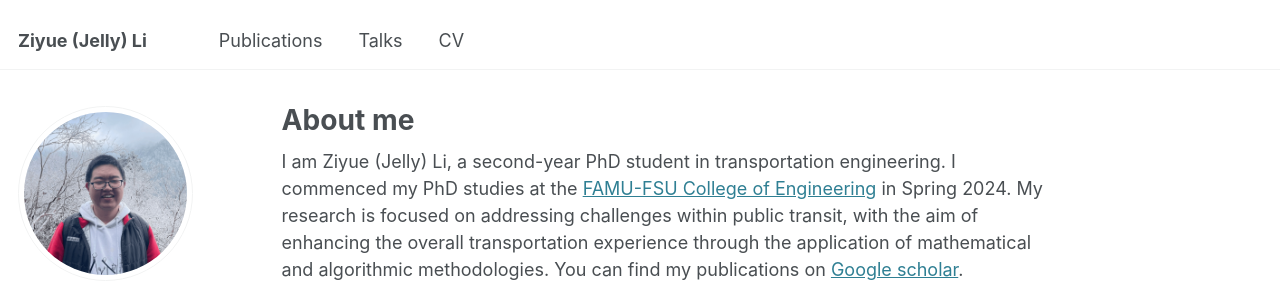
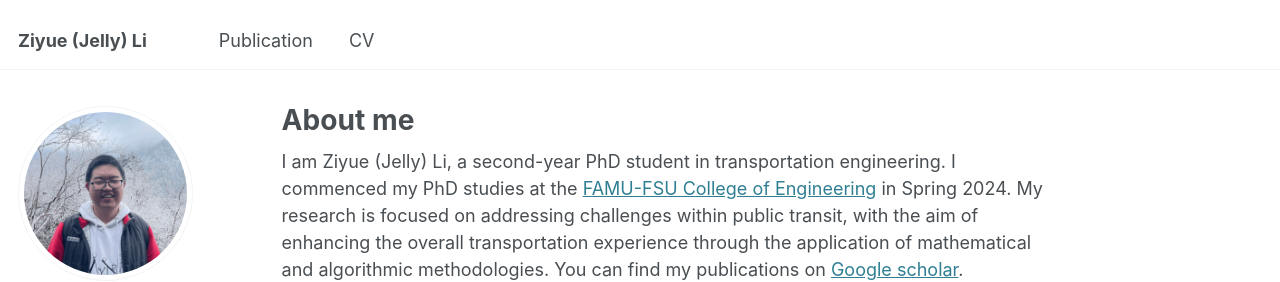
Before and after one commit to liziyue17/liziyue17.github.io, a Jekyll site: the page built from _pages/about.md, in a window 1280 px wide. Shown: the top 282 px of the page. Built offline with Jekyll 4.4.1, drawn with Linux system fonts in a browser that asks for light colours; some web fonts are replaced.

Commit message:
fix bug
fix bug

```diff
--- a/_config.yml
+++ b/_config.yml
@@ -294,7 +294,7 @@
 permalink: /:categories/:title/
 # paginate: 5 # amount of posts to show
 # paginate_path: /page:num/
-timezone: Etc/UTC # http://en.wikipedia.org/wiki/List_of_tz_database_time_zones
+timezone: America/New_York # Etc/UTC # http://en.wikipedia.org/wiki/List_of_tz_database_time_zones
 
 
 # Plugins
--- a/_data/navigation.yml
+++ b/_data/navigation.yml
@@ -5,11 +5,11 @@
 # prevent it from being included in the site.
 
 main:
-  - title: "Publications"
-    url: /publications/
+  - title: "Publication"
+    url: /publication/
 
-  - title: "Talks"
-    url: /talks/
+  # - title: "Talks"
+  #   url: /talks/
 
   # - title: "Teaching"
   #   url: /teaching/
```
